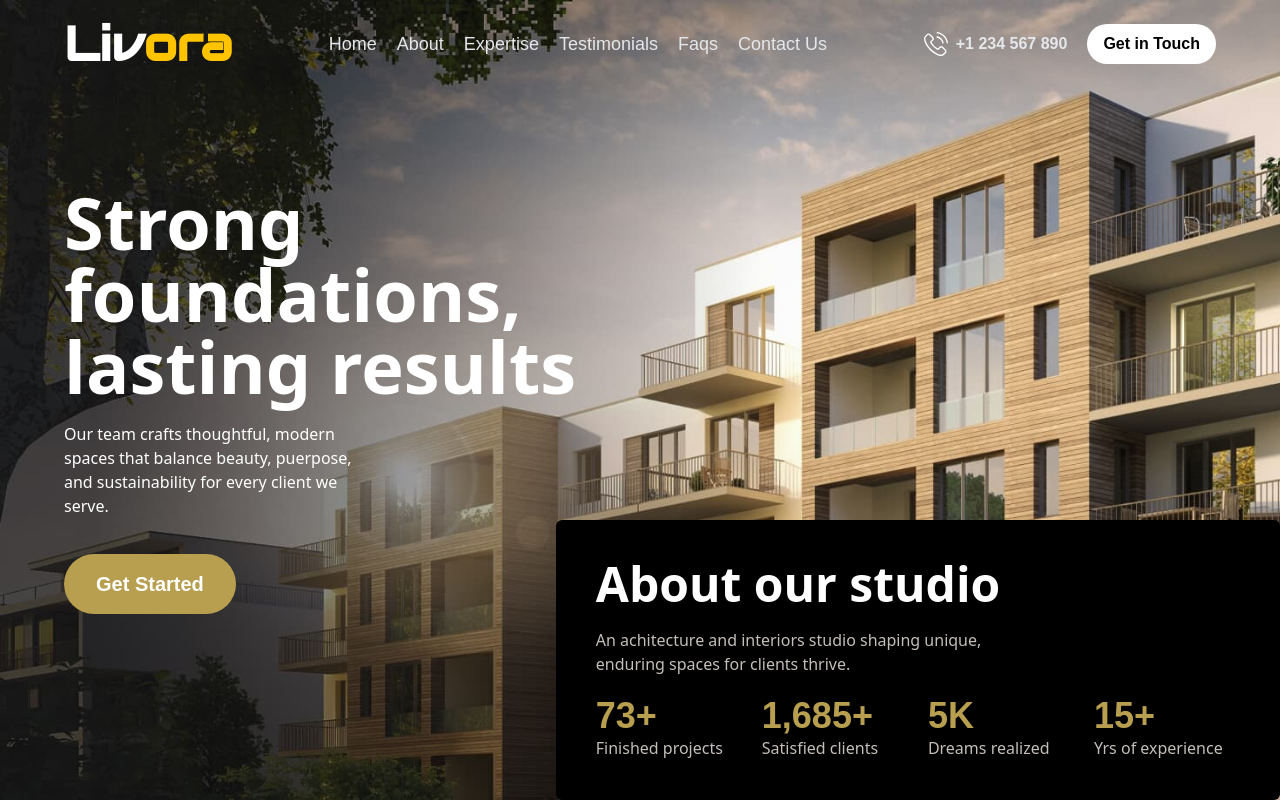
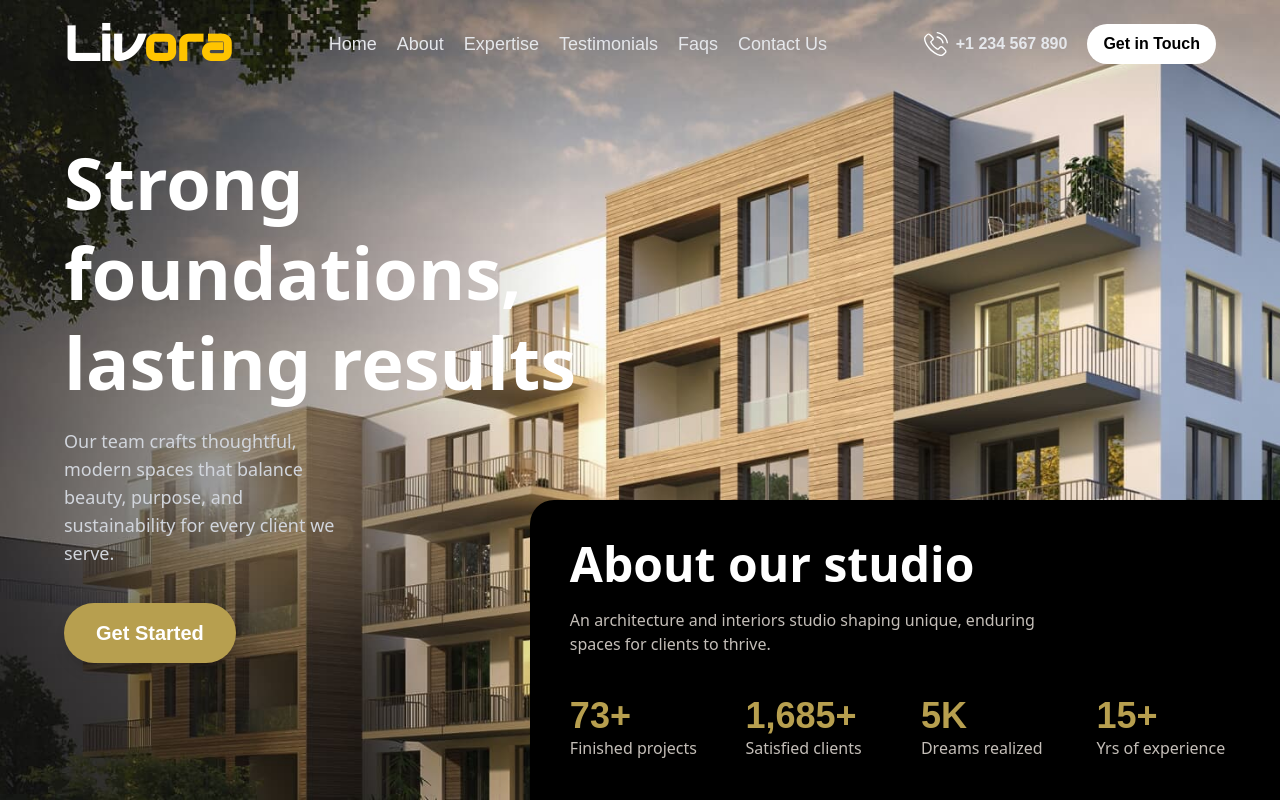
Before and after one commit to Jisap/next16---Interior-Designer, a Next.js app: page / in a window 1280 px wide. Built offline with nearby package versions, Linux system fonts and the light colour scheme; a web font is replaced by a local one.

Commit message:
feat: Add initial Hero section component with Framer Motion animations and foundational global styles.

```diff
--- a/app/Pages/Hero/page.tsx
+++ b/app/Pages/Hero/page.tsx
@@ -2,6 +2,7 @@
 
 
 import CountUp from "react-countup"
+import { motion, Variants } from "framer-motion"
 
 const stats = [
   { end: 73, duration: 2, suffix: "+", label: "Finished projects" },
@@ -10,36 +11,149 @@ const stats = [
   { end: 15, duration: 5, suffix: "+", label: "Yrs of experience" },
 ];
 
+const containerVariants: Variants = {
+  hidden: { opacity: 0 },
+  visible: {
+    opacity: 1,
+    transition: {
+      staggerChildren: 0.2,
+      delayChildren: 0.3,
+    },
+  },
+};
+
+const itemVariants: Variants = {
+  hidden: { y: 20, opacity: 0 },
+  visible: {
+    y: 0,
+    opacity: 1,
+    transition: {
+      type: "spring",
+      stiffness: 100,
+      damping: 12,
+    },
+  },
+};
+
+const maskVariants: Variants = {
+  hidden: { y: "100%" },
+  visible: {
+    y: 0,
+    transition: {
+      duration: 1,
+      ease: [0.16, 1, 0.3, 1],
+    },
+  },
+};
+
+const boxRevealVariants: Variants = {
+  hidden: {
+    clipPath: "inset(100% 0% 0% 0%)",
+    opacity: 0,
+  },
+  visible: {
+    clipPath: "inset(0% 0% 0% 0%)",
+    opacity: 1,
+    transition: {
+      duration: 1.2,
+      ease: [0.16, 1, 0.3, 1],
+      delay: 0.8
+    }
+  }
+};
+
 const Hero = () => {
   return (
     <>
-      <div className="px-[8%] lg:px-[5%] hero-header" id="home">
+      <motion.div
+        className="px-[8%] lg:px-[5%] hero-header flex flex-col justify-start pt-32 md:justify-center md:pt-0"
+        id="home"
+        initial="hidden"
+        animate="visible"
+        variants={containerVariants}
+      >
+        {/* Cinematic Background Reveal */}
+        <motion.div
+          className="absolute inset-0 -z-10 bg-no-repeat bg-cover bg-center"
+          style={{ backgroundImage: "url(/Images/Hero-bg.jpg)" }}
+          initial={{ opacity: 0, scale: 1.1 }}
+          animate={{
+            opacity: 1,
+            scale: 1,
+            transition: {
+              duration: 2.5,
+              ease: [0.16, 1, 0.3, 1]
+            }
+          }}
+        />
         <div className="hero-content w-full lg:w-1/2">
-          <h1 className="text-5xl md:text-7xl font-semibold">
-            Strong foundations, lasting results
-          </h1>
+          <div className="overflow-hidden">
+            <motion.h1
+              variants={maskVariants}
+              className="text-5xl md:text-7xl font-semibold leading-tight"
+            >
+              Strong foundations, <br /> lasting results
+            </motion.h1>
+          </div>
 
-          <p className="my-5 w-full  lg:w-1/2">
-            Our team crafts thoughtful, modern spaces that balance beauty, puerpose, and sustainability for every client we serve.
-          </p>
+          <motion.p
+            variants={itemVariants}
+            className="my-5 w-full lg:w-1/2 text-lg text-gray-300"
+          >
+            Our team crafts thoughtful, modern spaces that balance beauty, purpose, and sustainability for every client we serve.
+          </motion.p>
 
-          <button className="Rethink font-semibold px-8 py-4 text-xl bg-prim mt-4 text-white hover:bg-white hover:text-black rounded-full transition-all duration-300 cursor-pointer">
+          <motion.button
+            variants={itemVariants}
+            whileHover={{ scale: 1.05 }}
+            whileTap={{ scale: 0.95 }}
+            className="Rethink font-semibold px-8 py-4 text-xl bg-prim mt-4 text-white hover:bg-black rounded-full transition-colors duration-300 cursor-pointer shadow-lg"
+          >
             Get Started
-          </button>
+          </motion.button>
         </div>
 
-        <div className="md:absolute bottom-0 right-0 p-10 flex flex-col mt-10 md:mt-0 rounded-md bg-black">
-          <h1 className="text-5xl mb-5 font-semibold">
+        <motion.div
+          variants={boxRevealVariants}
+          className="md:absolute bottom-0 right-0 p-10 flex flex-col mt-10 md:mt-0 rounded-tl-3xl bg-black text-white shadow-2xl"
+        >
+          <motion.h1
+            initial={{ opacity: 0, x: -20 }}
+            animate={{ opacity: 1, x: 0 }}
+            transition={{ delay: 1.2, duration: 0.8 }}
+            className="text-5xl mb-5 font-semibold"
+          >
             About our studio
-          </h1>
+          </motion.h1>
 
-          <p className="w-full lg:w-[70%] text-text-light">
-            An achitecture and interiors studio shaping unique, enduring spaces for clients thrive.
-          </p>
+          <motion.p
+            initial={{ opacity: 0 }}
+            animate={{ opacity: 1 }}
+            transition={{ delay: 1.4, duration: 0.8 }}
+            className="w-full lg:w-[70%] text-text-light"
+          >
+            An architecture and interiors studio shaping unique, enduring spaces for clients to thrive.
+          </motion.p>
 
-          <div className="grid grid-cols-2 sm:grid-cols-4 gap-5 mt-5">
+          <motion.div
+            className="grid grid-cols-2 sm:grid-cols-4 gap-8 mt-10"
+            initial="hidden"
+            animate="visible"
+            variants={{
+              visible: {
+                transition: {
+                  staggerChildren: 0.1,
+                  delayChildren: 1.8
+                }
+              }
+            }}
+          >
             {stats.map((stat, index) => (
-              <div key={index} className="flex flex-col">
+              <motion.div
+                key={index}
+                variants={itemVariants}
+                className="flex flex-col"
+              >
                 <h2 className="text-3xl md:text-4xl Rethink font-bold text-prim">
                   <CountUp
                     start={0}
@@ -49,12 +163,12 @@ const Hero = () => {
                   {stat.suffix}
                 </h2>
 
-                <p className="text-text-light text-sm md:text-base">{stat.label}</p>
-              </div>
+                <p className="text-text-light text-sm md:text-base whitespace-nowrap">{stat.label}</p>
+              </motion.div>
             ))}
-          </div>
-        </div>
-      </div>
+          </motion.div>
+        </motion.div>
+      </motion.div>
     </>
   )
 }
--- a/app/globals.css
+++ b/app/globals.css
@@ -60,6 +60,5 @@ body {
 } */
 
 .hero-header {
-  @apply w-full h-screen bg-no-repeat bg-cover flex justify-center flex-col;
-  background-image: url(/Images/Hero-bg.jpg);
+  @apply w-full h-screen bg-no-repeat bg-cover flex justify-center flex-col relative overflow-hidden;
 }
```
